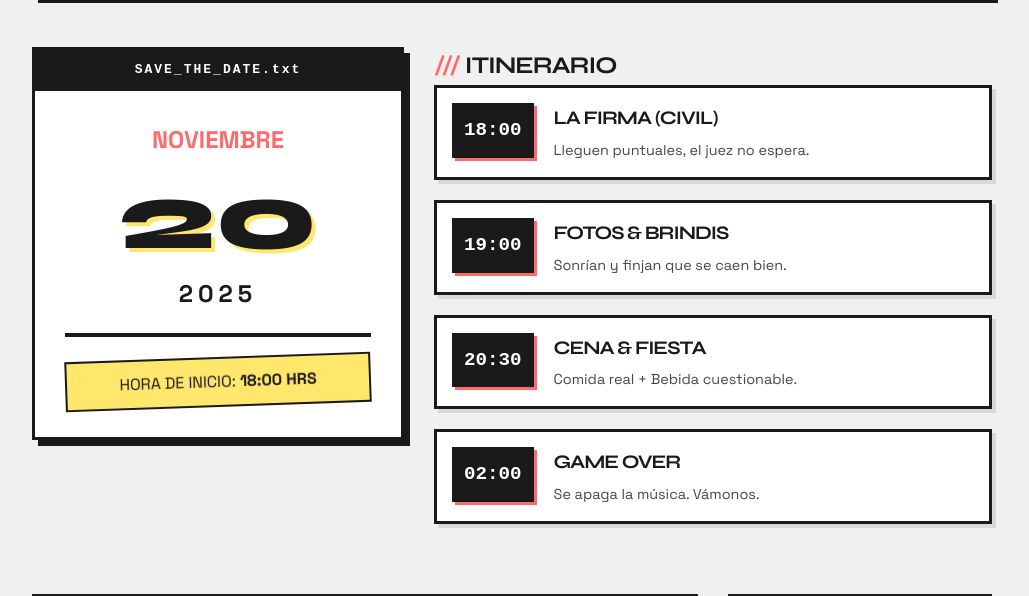
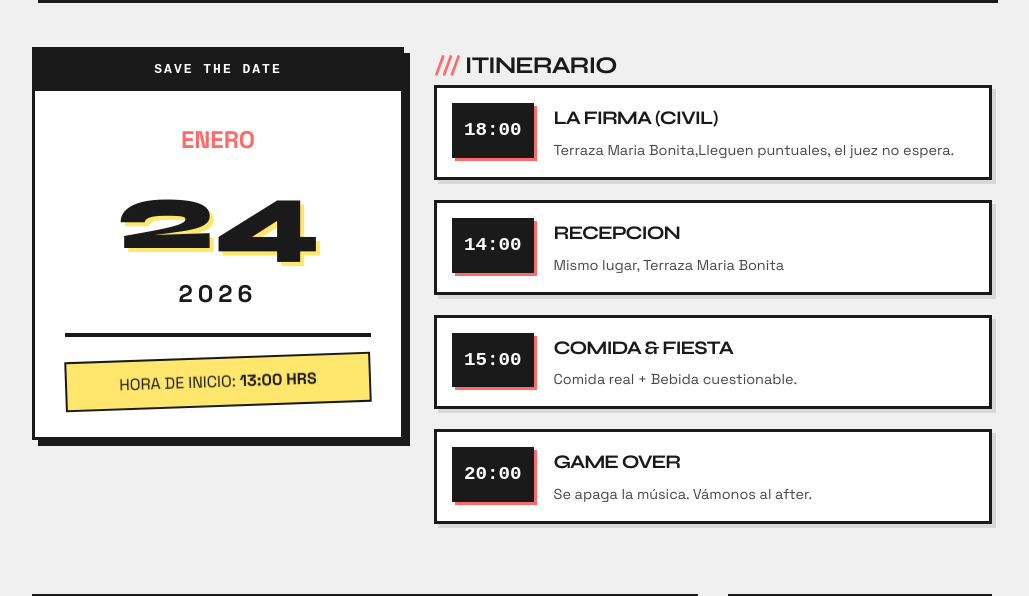
Before and after one commit to franksq/Boda_Civil_KyF, a plain HTML site: page index.html in a window 1280 px wide. Shown: the part 1756-2352 px from the top of the page, without its empty margins (128-1157 px from the left). Drawn offline with Linux system fonts and the light colour scheme.

Commit message:
modify schedule

```diff
--- a/index.html
+++ b/index.html
@@ -85,14 +85,14 @@
     <div class="logistics-grid">
 
         <div class="date-card">
-            <div class="date-header">SAVE_THE_DATE.txt</div>
+            <div class="date-header">SAVE THE DATE</div>
             <div class="date-body">
-                <span class="month">NOVIEMBRE</span>
-                <span class="day">20</span>
-                <span class="year">2025</span>
+                <span class="month">ENERO</span>
+                <span class="day">24</span>
+                <span class="year">2026</span>
                 <div class="time-stamp">
                     <span>HORA DE INICIO:</span>
-                    <strong>18:00 HRS</strong>
+                    <strong>13:00 HRS</strong>
                 </div>
             </div>
         </div>
@@ -104,31 +104,31 @@
                 <div class="time-badge">18:00</div>
                 <div class="event-info">
                     <h3>La Firma (Civil)</h3>
-                    <p>Lleguen puntuales, el juez no espera.</p>
+                    <p>Terraza Maria Bonita,Lleguen puntuales, el juez no espera.</p>
                 </div>
             </div>
 
             <div class="timeline-item">
-                <div class="time-badge">19:00</div>
+                <div class="time-badge">14:00</div>
                 <div class="event-info">
-                    <h3>Fotos & Brindis</h3>
-                    <p>Sonrían y finjan que se caen bien.</p>
+                    <h3>RECEPCION</h3>
+                    <p>Mismo lugar, Terraza Maria Bonita</p>
                 </div>
             </div>
 
             <div class="timeline-item">
-                <div class="time-badge">20:30</div>
+                <div class="time-badge">15:00</div>
                 <div class="event-info">
-                    <h3>Cena & Fiesta</h3>
+                    <h3>Comida & Fiesta</h3>
                     <p>Comida real + Bebida cuestionable.</p>
                 </div>
             </div>
 
              <div class="timeline-item">
-                <div class="time-badge">02:00</div>
+                <div class="time-badge">20:00</div>
                 <div class="event-info">
                     <h3>Game Over</h3>
-                    <p>Se apaga la música. Vámonos.</p>
+                    <p>Se apaga la música. Vámonos al after.</p>
                 </div>
             </div>
 
```
